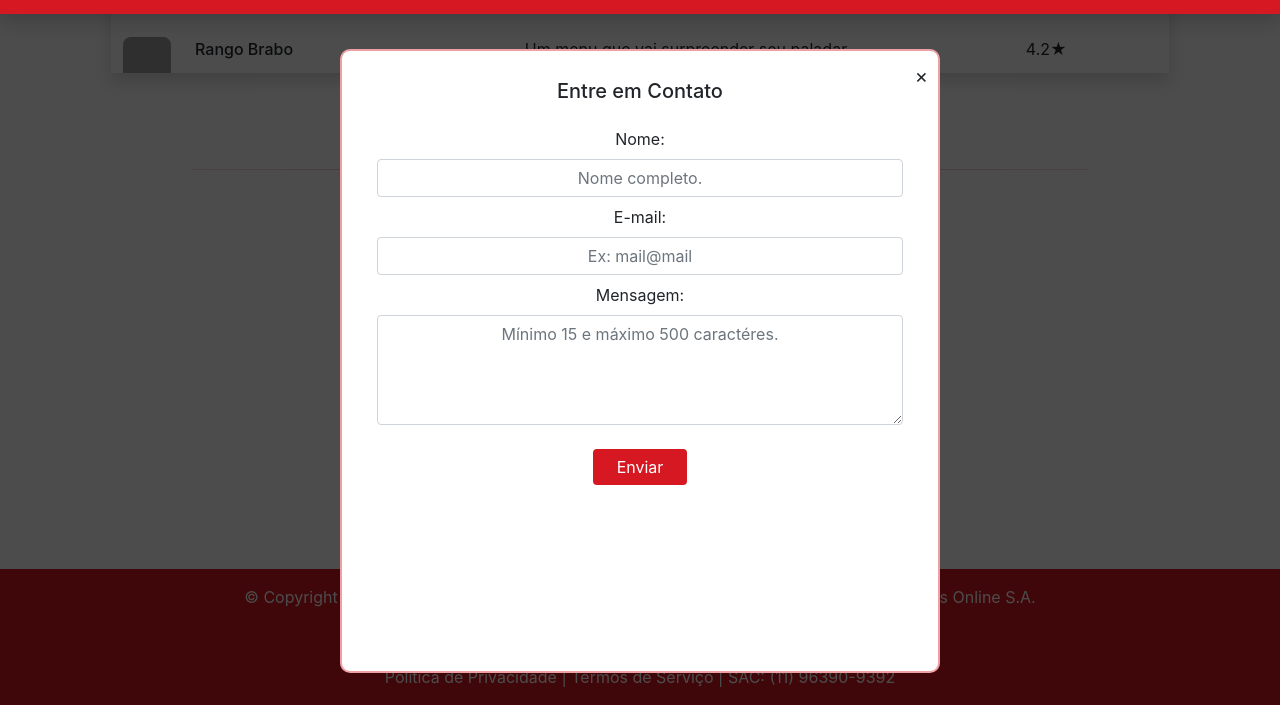
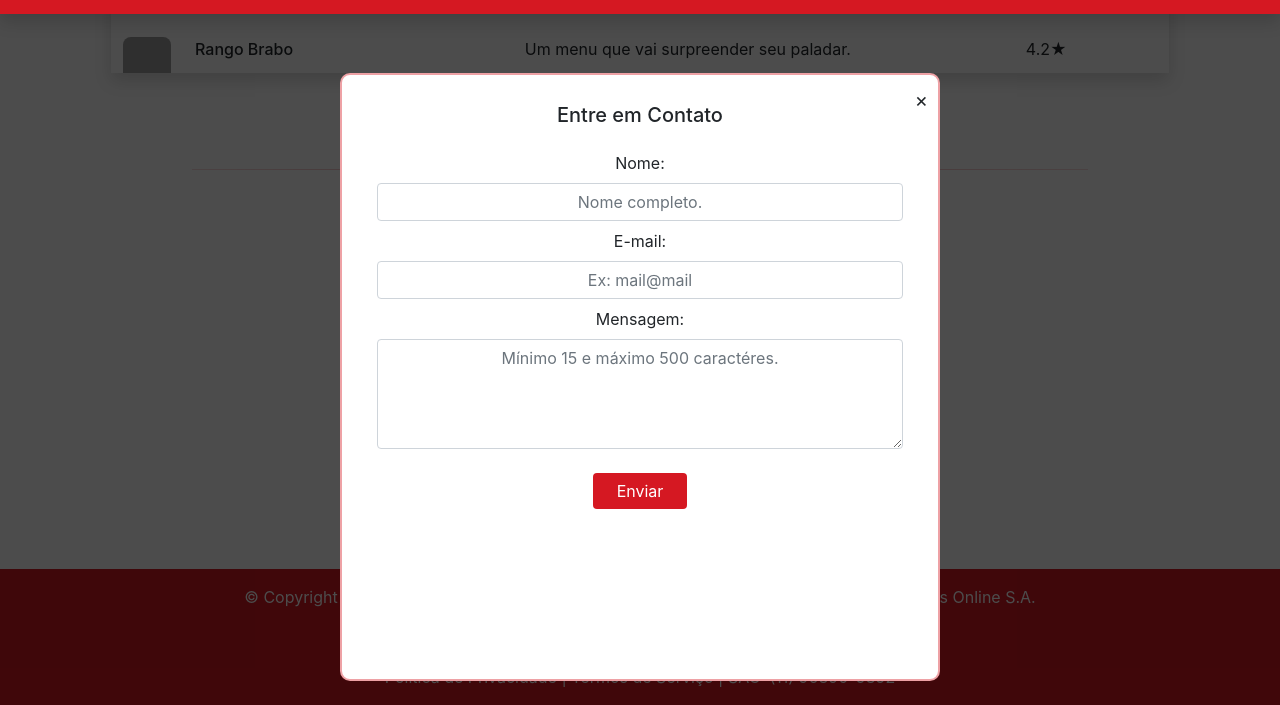
Before and after one commit to MatheusPino/desafio-final-mod1-ada, a plain HTML site: page index.html in a window 1280 px wide. Both pictures are taken after a click on the button "Mensagem". Shown: the part 2521-3226 px from the top of the page. Drawn offline with nearby package versions, Linux system fonts and the light colour scheme; grey boxes are pictures that could not be loaded.

Commit message:
Entrega final correcao

```diff
--- a/javascript.js
+++ b/javascript.js
@@ -87,5 +87,5 @@ $(document).ready(function () {
 
 //----------- Mensagem ao submeter form ---------------
 function onSubmit() {
-  alert('Mensagem enviada com sucesso! Aguarde que em breve receberá uma resposta em seu e-mail.')
+  alert('Mensagem enviada com sucesso!')
 }
--- a/style.css
+++ b/style.css
@@ -230,11 +230,11 @@ button#openFormButton {
 }
 
 .form-container-size {
-  margin-top: 7vh;
+  margin-top: 9vh;
   margin-bottom: 5vh;
   width: 70vw;
   max-width: 600px;
-  height: 78vh;
+  height: 76vh;
 }
 
 
```
Also changed, not shown: 1 other file.
